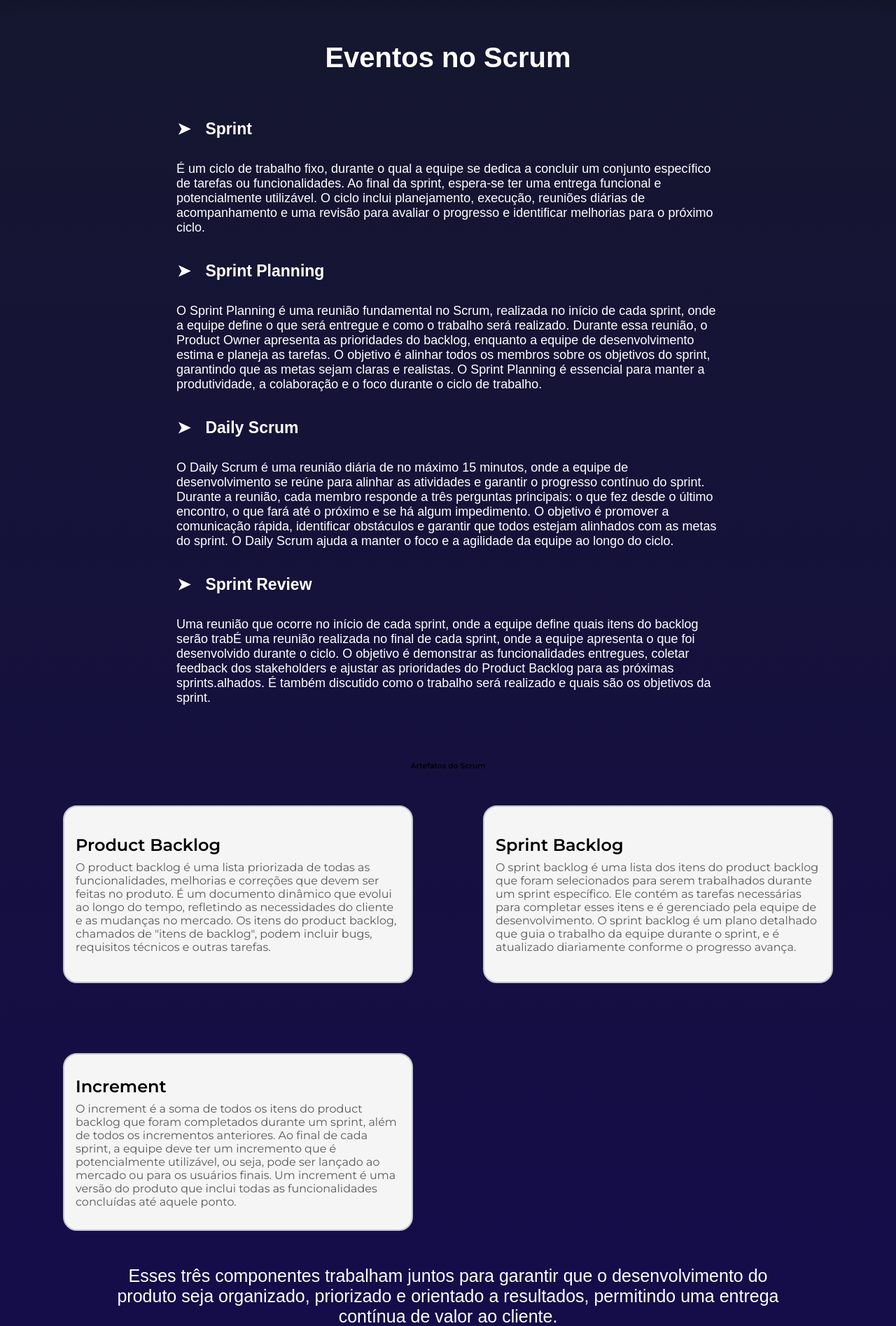
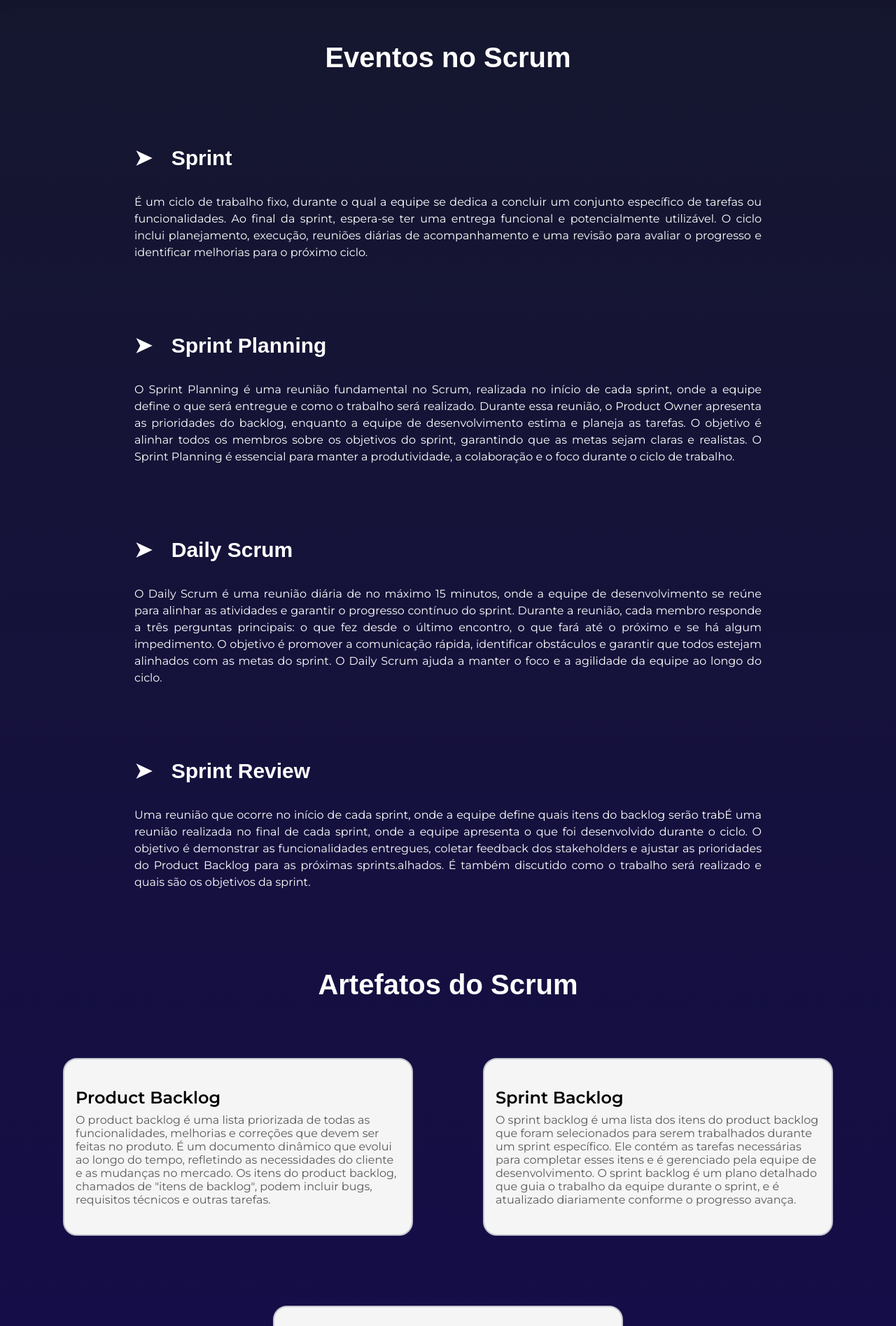
Before and after one commit to Os-Python-On/API-OsPythonOn, a Flask app: page /modulo2.html in a window 1280 px wide. Shown: the part 99-1994 px from the top of the page at 70% size. Run offline with Flask 3, Linux system fonts and the light colour scheme; some libraries are stand-ins or nearby versions.

Commit message:
Update style.css

```diff
--- a/API-OsPyOn/static/style.css
+++ b/API-OsPyOn/static/style.css
@@ -1414,7 +1414,10 @@
   /*CSS DO MODULO 2*/
 @import url('https://fonts.googleapis.com/css2?family=Poppins:ital,wght@0,100;0,200;0,300;0,400;0,500;0,600;0,700;0,800;0,900;1,100;1,200;1,300;1,400;1,500;1,600;1,700;1,800;1,900&display=swap');
 
-
+.Eventos-no-Scrum-m2{
+  margin-left: 12em;
+  margin-right: 12em;
+}
 
 .h1-modulo2{
   margin: 60px;
@@ -1426,26 +1429,33 @@
   text-align: center;
 }
 .h2-modulo2{
-  margin-top: 2rem;
+  margin-top: 6rem;
   margin-bottom: 2rem;
-  margin-left: 11em;
-  margin-right: 11em;
   color: white;
   font-family: "Poppins", sans-serif;
   font-weight: 700;
   font-style: normal;
-  font-size: 23px;
-}
+  font-size: 30px;
+}
+
+.h6-modulo2{
+  margin-top: 2rem;
+  margin-bottom: 2rem;
+  color: white;
+  font-family: "Poppins", sans-serif;
+  font-weight: 700;
+  font-style: normal;
+  font-size: 40px;
+}
+
 .p-modulo2{
-
-  margin-left: 14em;
-  margin-right: 14em;
-  color: white;
-  font-family: "Poppins", sans-serif;
-  font-size: 18px;
+  color: white;
+  font-family: "Montserrat", sans-serif;
+  font-size: 16px;
   font-weight: 500;
   font-style: normal;
-
+  text-align: justify;
+  line-height: 1.5em;
 }
 .Artefatos-do-Scrum{
   display: flex;
@@ -1457,6 +1467,7 @@
 #artm2{
   display: flex;
   flex-direction: row;
+  justify-content: center;
 }
 .card-modulo2 {
   width: 500px;
@@ -1521,8 +1532,8 @@
   text-align: center;
   margin-left: 6em;
   margin-right: 6em;
-  font-family: "Poppins", sans-serif;
-  font-size: 25px;
+  font-family: "Montserrat", sans-serif;
+  font-size: 20px;
   font-weight: 500;
   font-style: normal;
  }
@@ -1585,6 +1596,13 @@
 .accordion2:has(.active) .arrow{
   transform: rotate(180deg);
 }
+#spanartefatos{
+  display: flex;
+  align-items: center;
+  justify-content: center;
+  flex-direction: column;
+}
+
 
  /*Responsividade do Módulo 2*/
  @media screen and (max-width: 730px) {
```
Also changed, not shown: other parts of API-OsPyOn/static/style.css (+122 -28 lines).
